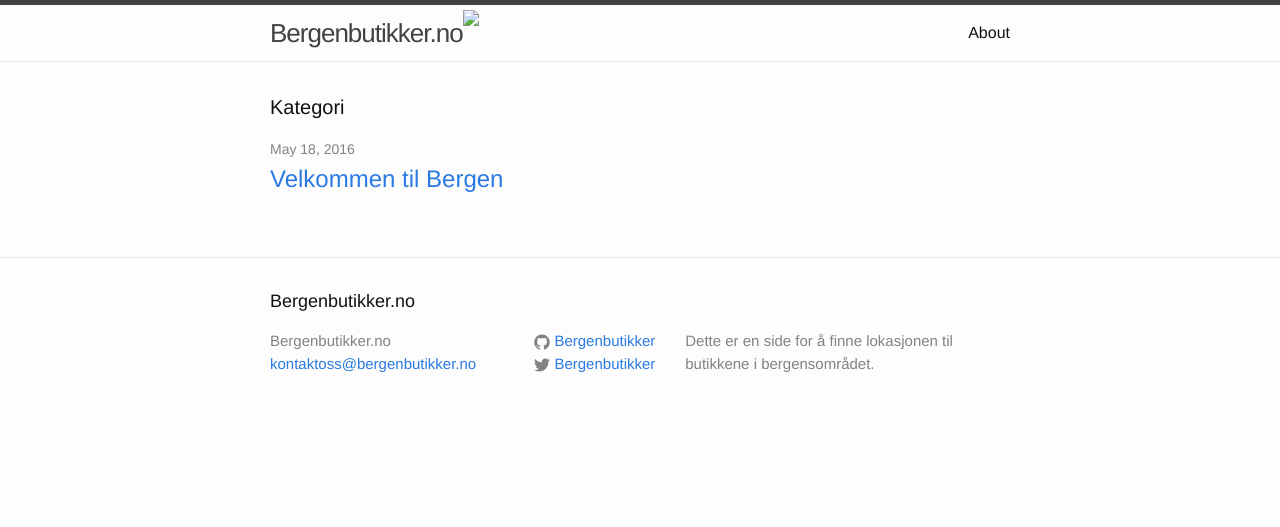
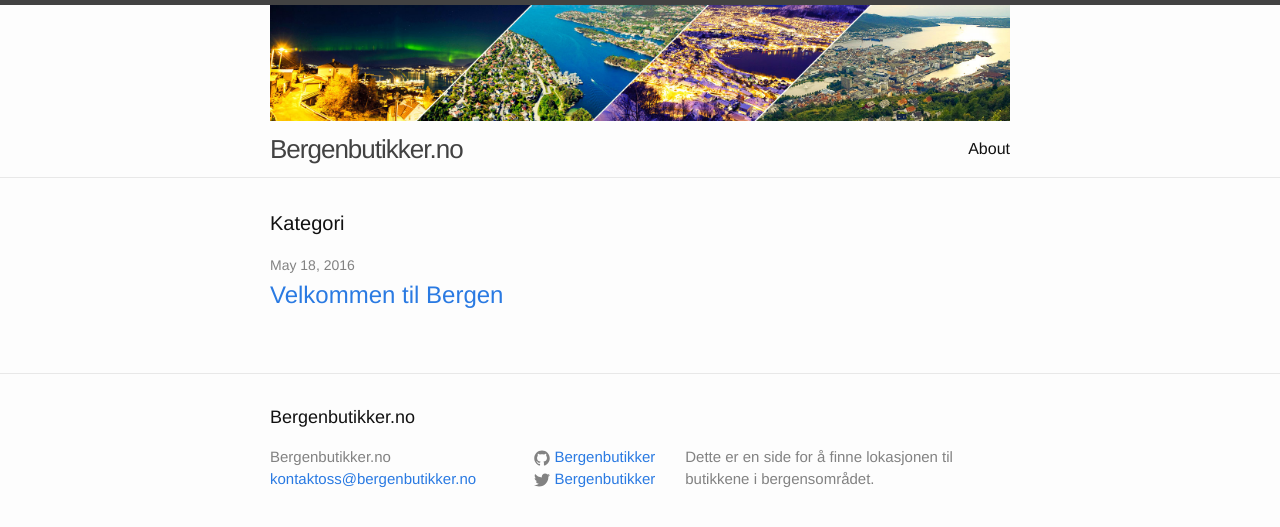
Before and after one commit to eikenottt/eikenottt.github.io, a Jekyll site: the page built from index.html, in a window 1280 px wide. Shown: the top 527 px of the page. Built offline with Jekyll 4.4.1, drawn with Linux system fonts in a browser that asks for light colours.

Commit message:
Bilde
Endret plassering

```diff
--- a/_config.yml
+++ b/_config.yml
@@ -14,7 +14,7 @@ baseurl: "" # the subpath of your site, e.g. /blog
 url: "http://bergenbutikker.no" # the base hostname & protocol for your site
 twitter_username: Bergenbutikker
 github_username:  Bergenbutikker
-headimg: "_includes/FramsideBiler2.jpg"
+headimg: "FramsideBiler2.jpg"
 
 # Build settings
 markdown: kramdown
```
Also changed, not shown: FramsideBiler2.jpg (renamed from _includes/FramsideBiler2.jpg).
